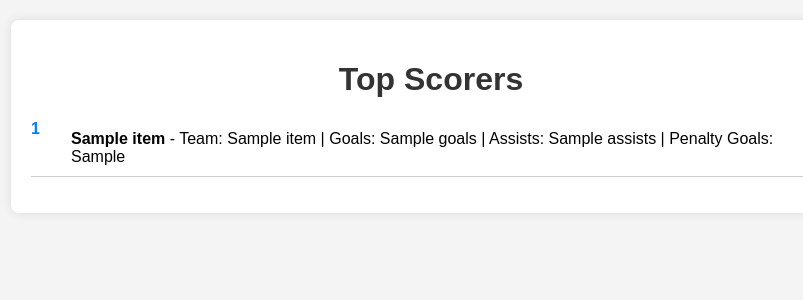
After one commit to RajatMaindoliya/Football-Dashboard, a Django app: page /topscorer in a window 1280 px wide. The commit adds this page. Shown: the top 300 px of the page, without its empty margins (209-1012 px from the left). Run offline with Django 5.2, Linux system fonts and the light colour scheme; tables that the repository leaves empty hold one stand-in row (values such as "Sample post"); a database or web service that is not in the repository returns one stand-in record (values such as "Sample title"); data that the repository does not hold is empty.

Commit message:
added top scorer page

```diff
--- /dev/null
+++ b/MainProject/Dashboard/templates/Dashboard/topscorer.html
@@ -0,0 +1,65 @@
+<!DOCTYPE html>
+<html lang="en">
+<head>
+    <meta charset="UTF-8">
+    <meta name="viewport" content="width=device-width, initial-scale=1.0">
+    <title>Top Scorers</title>
+    <style>
+        body {
+            font-family: Arial, sans-serif;
+            background-color: #f4f4f4;
+            margin: 0;
+            padding: 0;
+        }
+        .container {
+            max-width: 800px;
+            margin: 20px auto;
+            padding: 20px;
+            background-color: #fff;
+            border-radius: 8px;
+            box-shadow: 0 0 10px rgba(0, 0, 0, 0.1);
+        }
+        h1 {
+            color: #333;
+            text-align: center;
+        }
+        ul {
+            list-style-type: none;
+            padding: 0;
+            counter-reset: player-counter;
+        }
+        li {
+            border-bottom: 1px solid #ccc;
+            padding: 10px 0;
+            margin-bottom: 10px;
+            position: relative;
+            padding-left: 40px; /* Added padding to create space for numbers */
+        }
+        li::before {
+            content: counter(player-counter);
+            counter-increment: player-counter;
+            position: absolute;
+            left: 0;
+            top: 0;
+            font-weight: bold;
+            color: #007bff;
+        }
+    </style>
+</head>
+<body>
+    <div class="container">
+        <h1>Top Scorers</h1>
+        <ul>
+            {% for player in topScorer_data %}
+            <li>
+                <strong>{{ player.player_name }}</strong> -
+                Team: {{ player.team_name }} |
+                Goals: {{ player.goals }} |
+                Assists: {{ player.assists }} |
+                Penalty Goals: {{ player.penalty_goals }}
+            </li>
+            {% endfor %}
+        </ul>
+    </div>
+</body>
+</html>
--- a/MainProject/Dashboard/urls.py
+++ b/MainProject/Dashboard/urls.py
@@ -4,6 +4,7 @@ from . import views
 
 urlpatterns = [
     path('dashboard', views.display_dashboard, name='dashboard'),
+    path('topscorer', views.display_topscorer_list, name='topscorer')
 ]
 
 #https://apiv3.apifootball.com/?action=get_events&from=2023-04-05&to=2023-04-24&league_id=152&APIkey=9c9749f2a2029cae173b134f0587a2761af39a48300c0627414b0181e7a32251
--- a/MainProject/Dashboard/views.py
+++ b/MainProject/Dashboard/views.py
@@ -24,3 +24,11 @@ def display_dashboard(request):
 
 
     return render(request, 'Dashboard/dashboard.html', {'standings_data': standings_data, 'events_data': events_data, 'topScorer_data': topScorer_data})
+
+
+def display_topscorer_list(request):
+    topScorer_url = "https://apiv3.apifootball.com/?action=get_topscorers&league_id=152&APIkey=99c096fc17be683fe159341eb603465beca42fd6fe0df1843e51191b47f67d1d"
+    topScorer_response = requests.get(topScorer_url)
+    topScorer_data = topScorer_response.json()
+
+    return render(request, 'Dashboard/topscorer.html', {'topScorer_data': topScorer_data})
```
Also changed, not shown: MainProject/Dashboard/templates/Dashboard/dashboard.html (+7 -7 lines).
